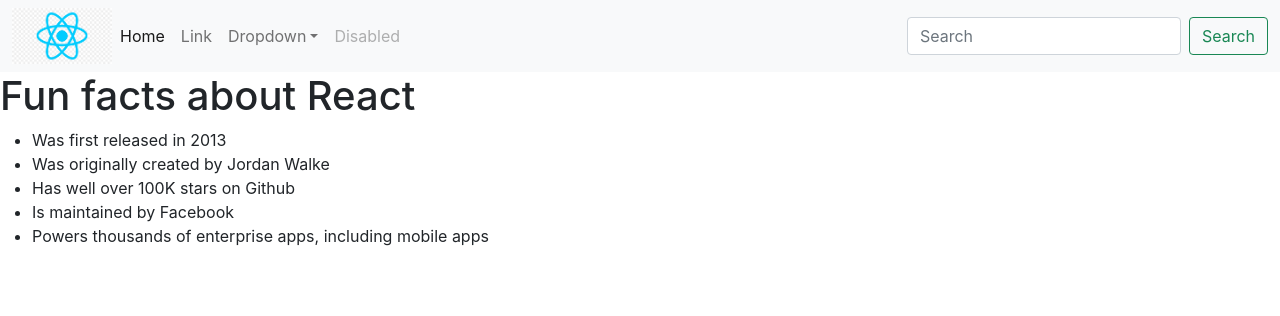
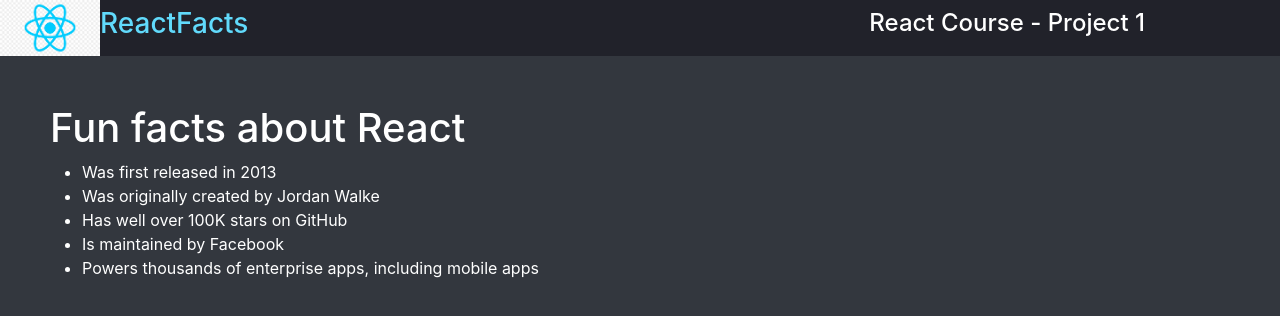
Before and after one commit to OVI3D0/react-info-app, a React (Create React App) app: page / in a window 1280 px wide. Shown: the top 316 px of the page. Built offline with nearby package versions, Linux system fonts and the light colour scheme.

Commit message:
first attempt at section 1 project

```diff
--- a/src/components/App.js
+++ b/src/components/App.js
@@ -1,4 +1,4 @@
-import '../styles/App.css';
+import '../styles/header.css';
 
 function App() {
   return (
--- /dev/null
+++ b/src/components/header.js
@@ -0,0 +1,25 @@
+import '../styles/header.css';
+
+function Header() {
+    return (
+
+        <>
+            <div className='con'>
+                <div className='row'>
+                    <div className='col-8 d-flex align-items-center'>
+                        <img src='/react-logo.jpg' />
+                        <h3>ReactFacts</h3>
+                    </div>
+                    <div className='col-4 d-flex align-items-center'>
+                        <h4 className='proj'>React Course - Project 1</h4>
+                    </div>
+                </div>
+
+
+            </div>
+        </>
+
+    );
+}
+
+export default Header;
--- a/src/components/navbar.js
+++ /dev/null
@@ -1,48 +0,0 @@
-import '../styles/App.css';
-
-function Navbar() {
-    return (
-
-        <>
-            <nav className="navbar navbar-expand-lg navbar-light bg-light">
-                <div className="container-fluid">
-                    <img src={process.env.PUBLIC_URL + "react-logo.jpg"} className="react-img" alt='react logo' />
-                    <button className="navbar-toggler" type="button" data-bs-toggle="collapse" data-bs-target="#navbarSupportedContent" aria-controls="navbarSupportedContent" aria-expanded="false" aria-label="Toggle navigation">
-                        <span className="navbar-toggler-icon"></span>
-                    </button>
-                    <div className="collapse navbar-collapse" id="navbarSupportedContent">
-                        <ul className="navbar-nav me-auto mb-2 mb-lg-0">
-                            <li className="nav-item">
-                                <a className="nav-link active" aria-current="page" href="#">Home</a>
-                            </li>
-                            <li className="nav-item">
-                                <a className="nav-link" href="#">Link</a>
-                            </li>
-                            <li className="nav-item dropdown">
-                                <a className="nav-link dropdown-toggle" href="#" id="navbarDropdown" role="button" data-bs-toggle="dropdown" aria-expanded="false">
-                                    Dropdown
-                                </a>
-                                <ul className="dropdown-menu" aria-labelledby="navbarDropdown">
-                                    <li><a className="dropdown-item" href="#">Action</a></li>
-                                    <li><a className="dropdown-item" href="#">Another action</a></li>
-                                    <li><hr className="dropdown-divider" /></li>
-                                    <li><a className="dropdown-item" href="#">Something else here</a></li>
-                                </ul>
-                            </li>
-                            <li className="nav-item">
-                                <a className="nav-link disabled" href="#" tabindex="-1" aria-disabled="true">Disabled</a>
-                            </li>
-                        </ul>
-                        <form className="d-flex">
-                            <input className="form-control me-2" type="search" placeholder="Search" aria-label="Search" />
-                            <button className="btn btn-outline-success" type="submit">Search</button>
-                        </form>
-                    </div>
-                </div>
-            </nav>
-        </>
-
-    );
-}
-
-export default Navbar;
--- a/src/components/practice.js
+++ b/src/components/practice.js
@@ -1,15 +1,18 @@
+import '../styles/practice.css';
 
 function Practice() {
     return (
         <>
+            <div className="pt-5 vh-100 bod" style={{backgroundColor: "#33373E"}}>
                 <h1>Fun facts about React</h1>
                 <ul>
                     <li>Was first released in 2013</li>
                     <li>Was originally created by Jordan Walke</li>
-                <li>Has well over 100K stars on Github</li>
+                    <li>Has well over 100K stars on GitHub</li>
                     <li>Is maintained by Facebook</li>
                     <li>Powers thousands of enterprise apps, including mobile apps</li>
                 </ul>
+            </div>
         </>
     );
 }
--- a/src/index.js
+++ b/src/index.js
@@ -3,13 +3,13 @@
 import './styles/index.css';
 import App from './components/App';
 import Practice from './components/practice';
-import Navbar from './components/navbar';
+import Header from './components/header';
 import reportWebVitals from './reportWebVitals';
 
 const root = ReactDOM.createRoot(document.getElementById('root'));
 root.render(
   <React.StrictMode>
-    <Navbar />
+    <Header />
     <Practice />
   </React.StrictMode>
 );
--- a/src/styles/App.css
+++ /dev/null
@@ -1,3 +0,0 @@
-img {
-  max-width: 100px;
-}
--- /dev/null
+++ b/src/styles/header.css
@@ -0,0 +1,14 @@
+.con {
+  background-color: #21222A;
+  color: #61DAFB;
+  align-items: center;
+}
+
+
+img {
+  max-width: 100px;
+}
+
+.proj {
+  color: white;
+}
--- /dev/null
+++ b/src/styles/practice.css
@@ -0,0 +1,4 @@
+.bod {
+    color: white;
+    padding-left: 50px;
+}
```
Lines whose indentation alone changed are shown as unchanged.
